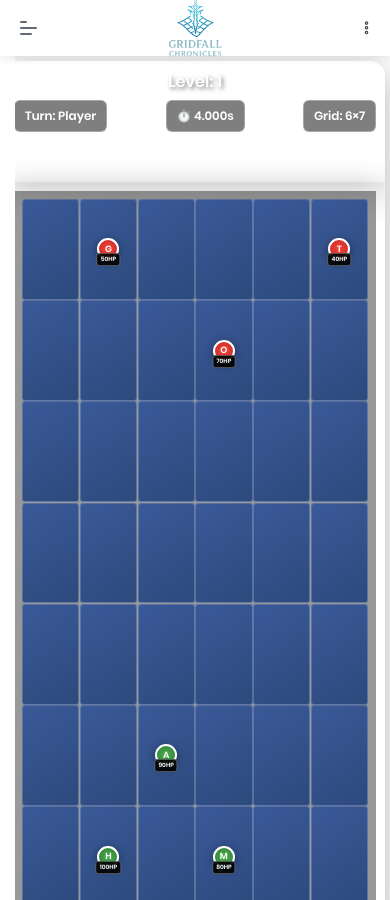
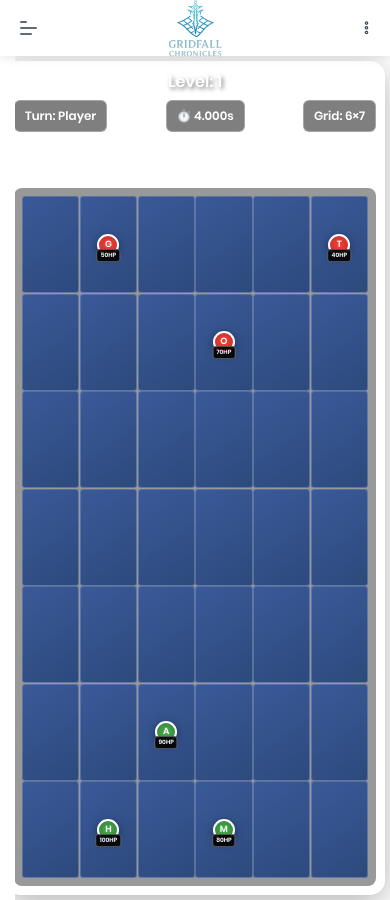
Before and after one commit to joelwebb/gridfall_chapter_1, a Flask app: page /mobile_game in a window 390 px wide. Run offline with Flask 3, Linux system fonts and the light colour scheme; some libraries are stand-ins or nearby versions.

Commit message:
Assistant checkpoint: Combined cards into single layout, removed extra whitespace
Assistant generated file changes:
- templates/mobile_game.html: Combine controls and grid into a single card, Update game grid styling for single card layout, Update mobile responsive grid height, Simplify HTML structure to use single card

---

User prompt:

Ok let's make it a single card instead of two cards the extra white space above the game board is bad ui

Replit-Commit-Author: Assistant
Replit-Commit-Session-Id: bace0b1e-704f-4094-83d4-4d0d6cd27603

```diff
--- a/templates/mobile_game.html
+++ b/templates/mobile_game.html
@@ -24,19 +24,10 @@
         margin: 0 auto;
         width: 100%;
         max-width: 400px;
-    }
-
-    .controls-card {
-        border-radius: 15px 15px 0 0;
-        border-bottom: none;
-    }
-
-    .grid-card {
-        border-radius: 0 0 15px 15px;
-        padding: 0;
+        border-radius: 15px;
+        display: flex;
+        flex-direction: column;
         flex: 1;
-        display: flex;
-        align-items: stretch;
     }
 
     .mobile-card-title {
@@ -72,11 +63,12 @@
         grid-template-rows: repeat(7, 1fr);
         gap: 1px;
         width: 100%;
-        height: calc(100vh - 140px);
+        height: calc(100vh - 160px);
         background: rgba(0, 0, 0, 0.4);
-        border-radius: 0 0 15px 15px;
+        border-radius: 8px;
         padding: 10px;
         flex: 1;
+        margin-top: 8px;
     }
 
     .grid-cell {
@@ -187,7 +179,7 @@
         }
 
         .game-grid {
-            height: calc(100vh - 120px);
+            height: calc(100vh - 140px);
             gap: 0.5px;
             padding: 8px;
         }
@@ -276,8 +268,8 @@
 <div class="pcoded-main-container">
     <div class="pcoded-content">
         <div class="mobile-game-container">
-            <!-- Controls Card -->
-            <div class="mobile-card controls-card">
+            <!-- Single Game Card -->
+            <div class="mobile-card">
                 <div class="mobile-card-title">Level: 1</div>
 
                 <div class="game-info">
@@ -290,10 +282,7 @@
                     <button class="mobile-btn" onclick="resetGame()">Reset</button>
                     <button class="mobile-btn" onclick="nextTurn()">Next Turn</button>
                 </div>
-            </div>
 
-            <!-- Grid Card -->
-            <div class="mobile-card grid-card">
                 <div class="game-grid" id="gameGrid">
                     <!-- Grid cells will be generated by JavaScript -->
                 </div>
```
